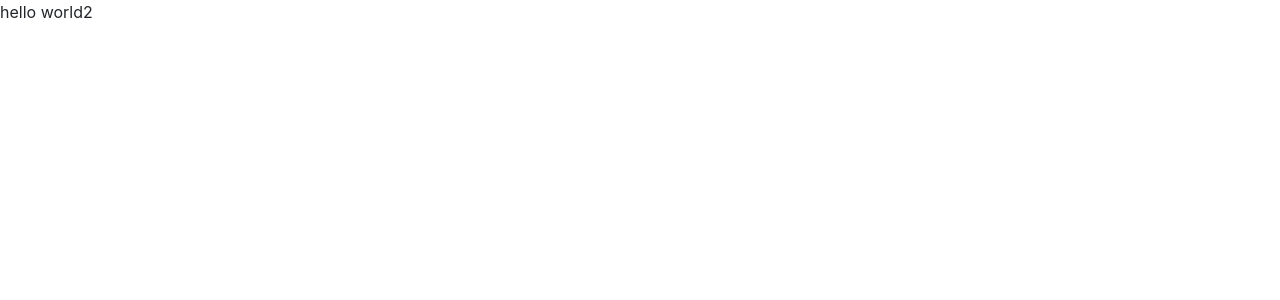
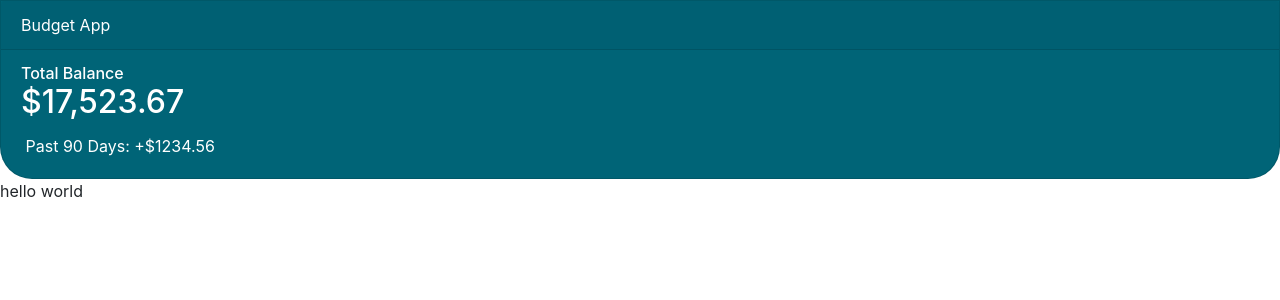
Before and after one commit to julmg23/budget_web_app, a Flask app: page / in a window 1280 px wide. Before the commit the part shown is almost empty. Shown: the top 300 px of the page. Run offline with Flask 2, Linux system fonts and the light colour scheme.

Commit message:
Added app title card w/total balance

```diff
--- a/templates/index.html
+++ b/templates/index.html
@@ -17,7 +17,17 @@
 
 <body>
 
-    hello world2
+    <!-- Title Card -->
+
+    <div class="card text-white" style="background-color:#006477; border-radius:0rem 0rem 2rem 2rem;">
+        <div class="card-header">Budget App</div>
+        <div class="card-body">
+            <h6 class="card-subtitle">Total Balance</h6>
+            <h2 class="card-title">$17,523.67</h2>
+            &nbspPast 90 Days: +$1234.56
+        </div>
+    </div>
+    hello world
 
 </body>
 
```
